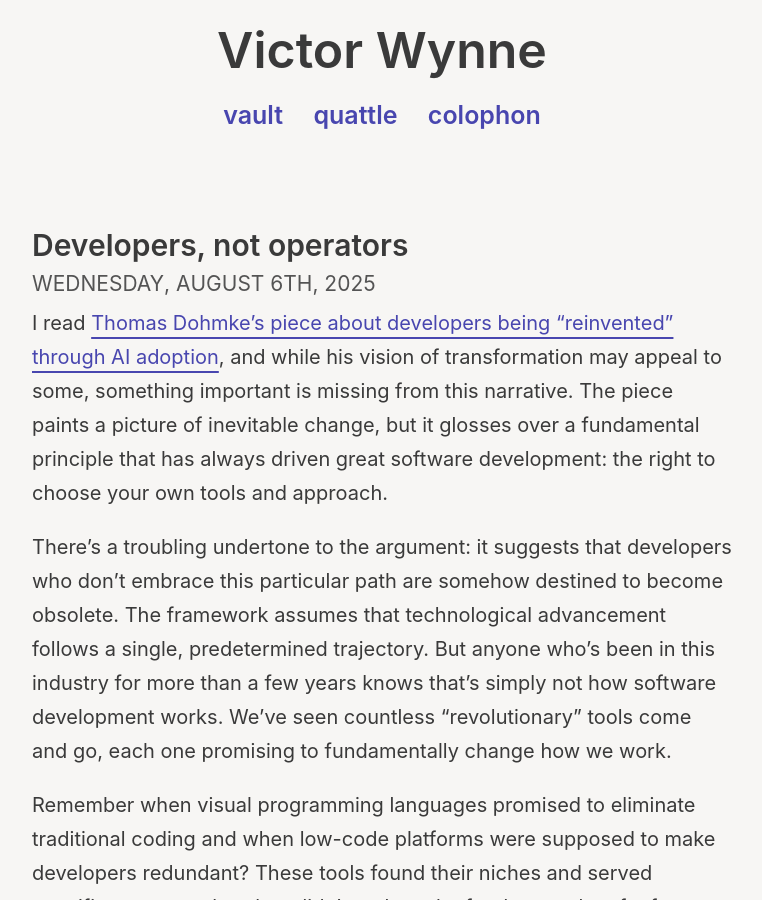
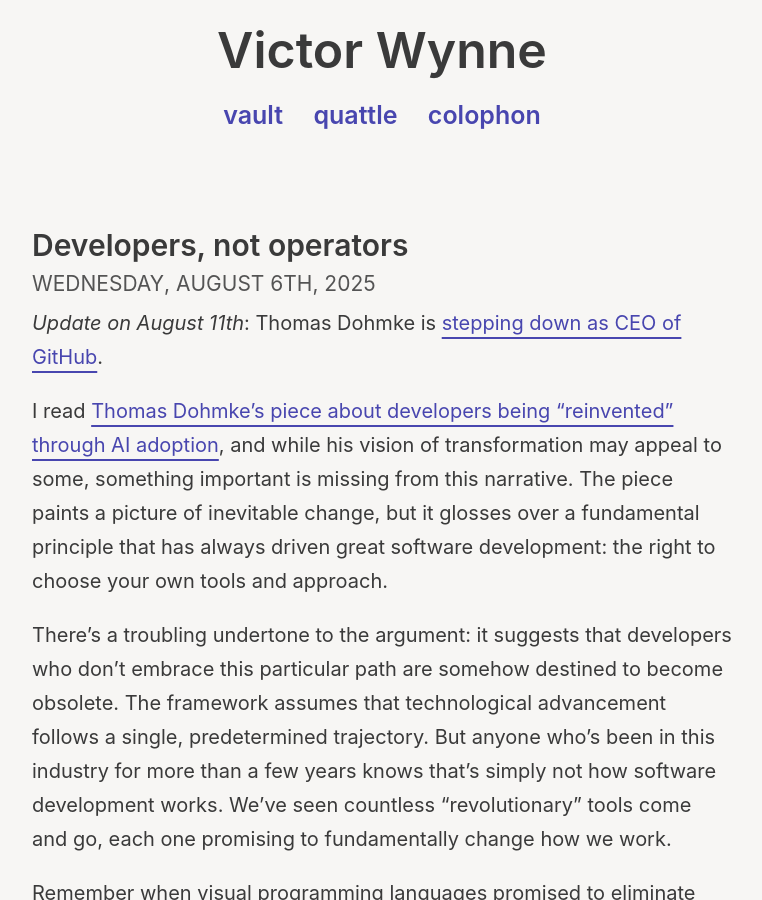
Before and after one commit to victorwynne/victorwynne, a Jekyll site: the page built from _posts/2025-08-06-developers-not-operators.md, in a window 1280 px wide and 900 px high. Shown: the whole window, without its empty margins (258-1020 px from the left). Built offline with Jekyll 4.4.1, drawn with Linux system fonts in a browser that asks for light colours.

Commit message:
2025-08-06-developers-not-operators.md

```diff
--- a/_posts/2025-08-06-developers-not-operators.md
+++ b/_posts/2025-08-06-developers-not-operators.md
@@ -6,6 +6,8 @@
 tags: [genAI]
 description: A response to Thomas Dohmke’s misguided claims of generative AI developer reinvention that misunderstands the value of human judgment.
 ---
+
+*Update on August 11th*: Thomas Dohmke is [stepping down as CEO of GitHub](https://github.blog/news-insights/company-news/goodbye-github/).
 
 I read [Thomas Dohmke’s piece about developers being “reinvented” through AI adoption](https://ashtom.github.io/developers-reinvented), and while his vision of transformation may appeal to some, something important is missing from this narrative. The piece paints a picture of inevitable change, but it glosses over a fundamental principle that has always driven great software development: the right to choose your own tools and approach.
 
```
